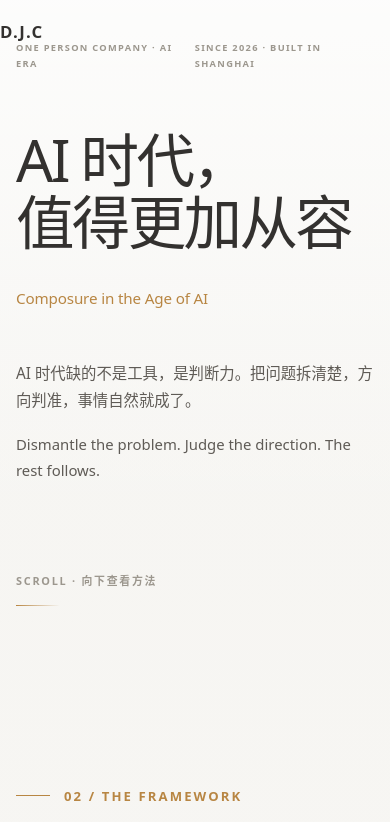
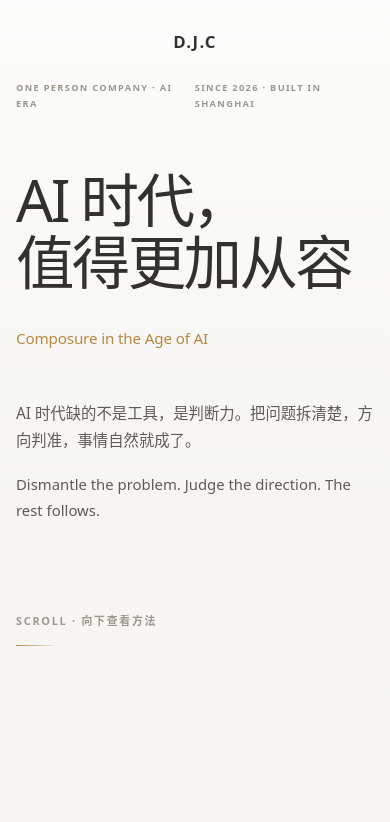
Before and after one commit to solozed-lab/opc, an Astro site: page / in a window 390 px wide. Shown: the top 822 px of the page. Built offline with nearby package versions, Linux system fonts and the light colour scheme; Astro itself is replaced by a stand-in of ours.

Commit message:
fix: mobile header — center logo, clear spacing from hero-meta

```diff
--- a/src/styles/global.css
+++ b/src/styles/global.css
@@ -874,6 +874,13 @@ h1 {
   .site-header {
     position: absolute;
     mix-blend-mode: normal;
+    display: block;
+    text-align: center;
+    left: 0;
+    right: 0;
+    margin: 0 auto;
+    padding-top: 28px;
+    margin-bottom: 20px;
   }
 
   nav {
@@ -881,7 +888,7 @@ h1 {
   }
 
   .hero {
-    padding-top: 40px;
+    padding-top: 80px;
   }
 
   .hero-meta {
```
